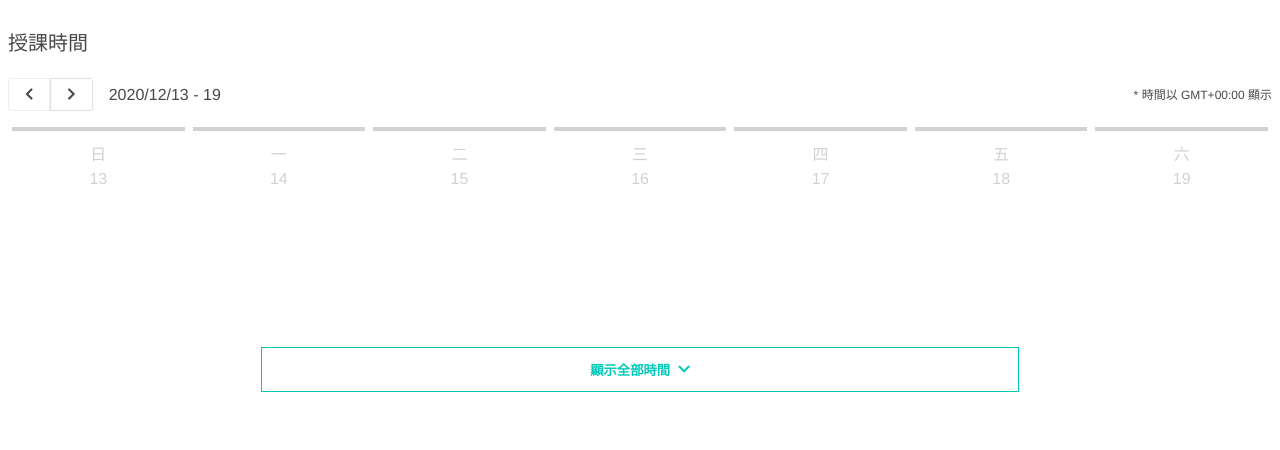
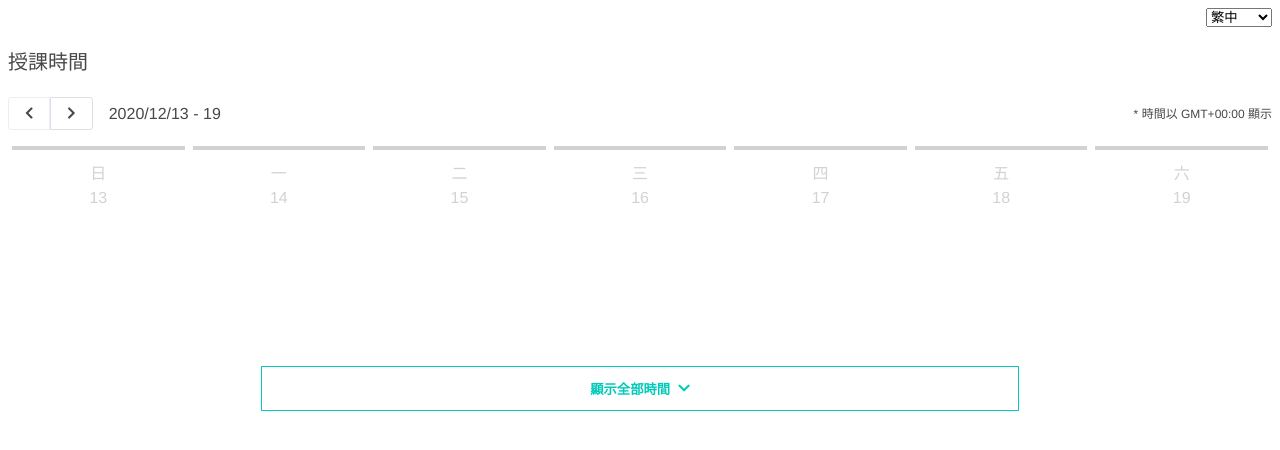
Before and after one commit to marshal604/at-schedule, a React (Create React App) app: page / in a window 1280 px wide. Shown: the top 450 px of the page. Built offline with nearby package versions, Linux system fonts and the light colour scheme.

Commit message:
feat: add i18n change selection

```diff
--- a/src/App.tsx
+++ b/src/App.tsx
@@ -1,9 +1,15 @@
 import React from 'react';
 
 import Schedule from './modules/schedule/containers/Schedule/Schedule';
+import Toolbar from './modules/shared/toolbar/containers/Toolbar/Toolbar';
 
 function App() {
-  return <Schedule />;
+  return (
+    <div>
+      <Toolbar />
+      <Schedule />
+    </div>
+  );
 }
 
 export default App;
--- a/src/assets/i18n/en.json
+++ b/src/assets/i18n/en.json
@@ -1,4 +1,10 @@
 {
+  "General": {
+    "Field": {
+      "English": "English",
+      "ZhTw": "繁中"
+    }
+  },
   "Schedule": {
     "Field": {
       "AvailableTimes": "Available times",
--- a/src/assets/i18n/zh-TW.json
+++ b/src/assets/i18n/zh-TW.json
@@ -1,4 +1,10 @@
 {
+  "General": {
+    "Field": {
+      "English": "English",
+      "ZhTw": "繁中"
+    }
+  },
   "Schedule": {
     "Field": {
       "AvailableTimes": "授課時間",
--- /dev/null
+++ b/src/modules/shared/toolbar/components/LangSelect/LangSelect.model.ts
@@ -0,0 +1,7 @@
+export enum Lang {
+  English = 'en',
+  ZhTw = 'zh-TW'
+}
+export interface LangSelectProps {
+  default: Lang;
+}
--- /dev/null
+++ b/src/modules/shared/toolbar/components/LangSelect/LangSelect.tsx
@@ -0,0 +1,36 @@
+import React, { FunctionComponent, useState } from 'react';
+
+import i18next from 'i18next';
+import { withTranslation, WithTranslation } from 'react-i18next';
+
+import { Lang, LangSelectProps } from './LangSelect.model';
+const LangSelect: FunctionComponent<LangSelectProps & WithTranslation> = (props) => {
+  const [state] = useState({
+    value: props.default
+  });
+  const langs = [
+    {
+      id: Lang.English,
+      name: 'English'
+    },
+    {
+      id: Lang.ZhTw,
+      name: 'ZhTw'
+    }
+  ];
+
+  const onSelect = (lang: Lang) => {
+    i18next.changeLanguage(lang);
+    state.value = lang;
+  };
+
+  return (
+    <select onChange={(event) => onSelect(event.target.value as Lang)} value={state.value}>
+      {langs.map((lang) => (
+        <option value={lang.id}>{props.t('General.Field.' + lang.name)}</option>
+      ))}
+    </select>
+  );
+};
+
+export default withTranslation()(LangSelect);
--- /dev/null
+++ b/src/modules/shared/toolbar/containers/Toolbar/Toolbar.module.scss
@@ -0,0 +1,5 @@
+.toolbar {
+  display: flex;
+  align-items: center;
+  justify-content: flex-end;
+}
--- /dev/null
+++ b/src/modules/shared/toolbar/containers/Toolbar/Toolbar.tsx
@@ -0,0 +1,17 @@
+import React, { FunctionComponent } from 'react';
+
+import i18next from 'i18next';
+
+import LangSelect from 'src/modules/shared/toolbar/components/LangSelect/LangSelect';
+import { Lang } from 'src/modules/shared/toolbar/components/LangSelect/LangSelect.model';
+import style from './Toolbar.module.scss';
+const Toolbar: FunctionComponent = () => {
+  let currentLang = i18next.language as Lang;
+  return (
+    <div className={style['toolbar']}>
+      <LangSelect default={currentLang} />
+    </div>
+  );
+};
+
+export default Toolbar;
```
